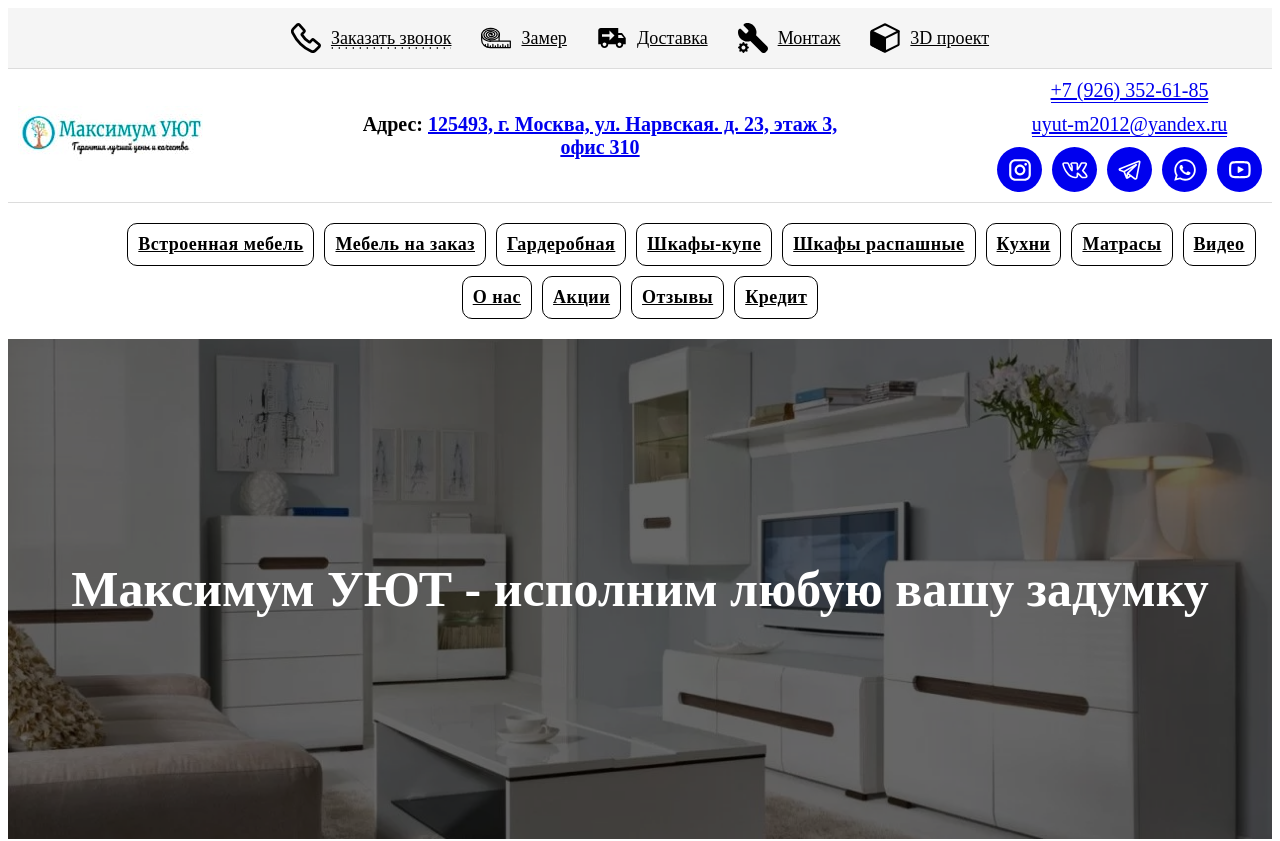
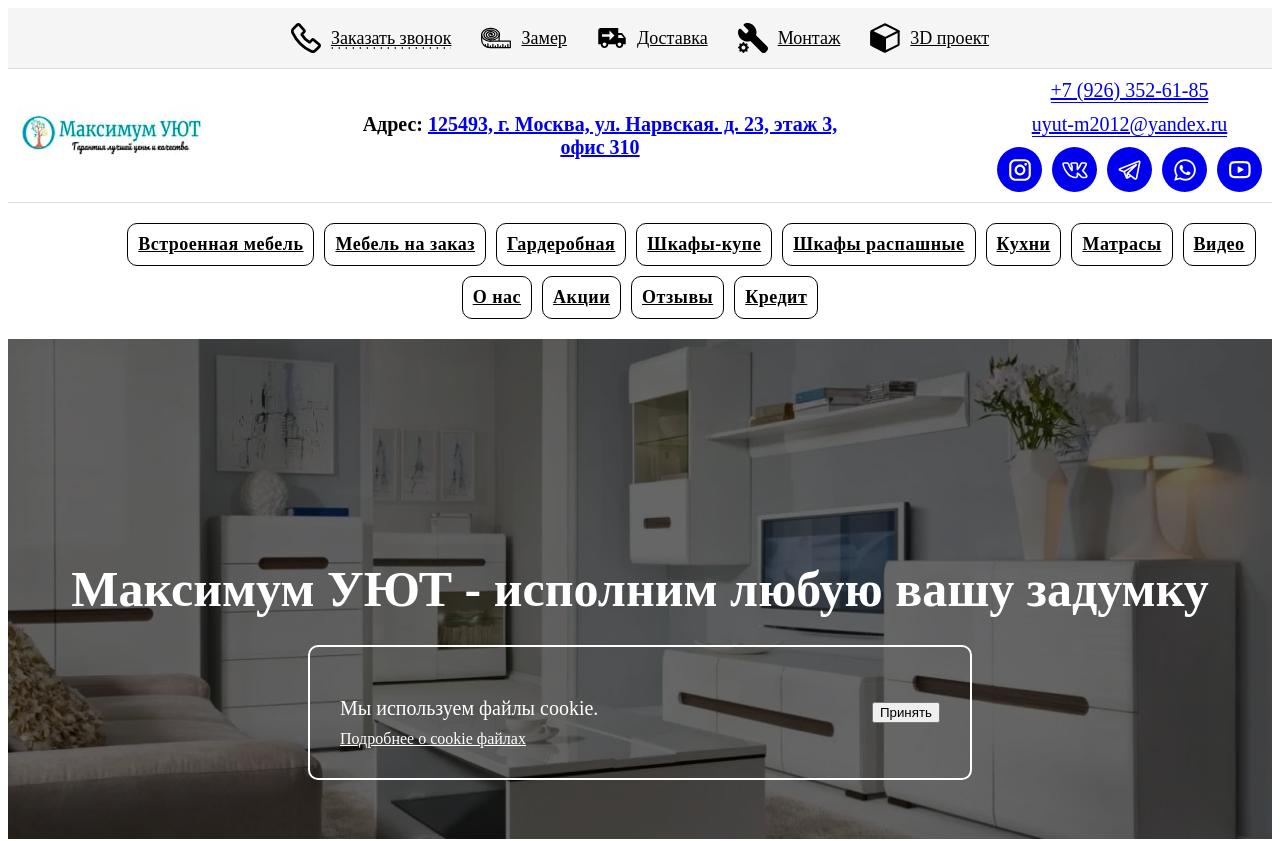
Before and after one commit to Arsipa/max_yut_vue, a Vue app: page / in a window 1280 px wide. Shown: the top 841 px of the page. Built offline with nearby package versions, Linux system fonts and the light colour scheme.

Commit message:
add cookie

```diff
--- a/src/App.vue
+++ b/src/App.vue
@@ -10,6 +10,7 @@
         </main>
         <Footer></Footer>
         <ToTopButton />
+        <Cookie />
     </div>
 </template>
 
@@ -17,6 +18,7 @@
 import Header from "@/components/Header.vue";
 import Footer from "@/components/Footer.vue";
 import ToTopButton from '@/components/ToTopButton.vue'
+import Cookie from '@/components/Cookie.vue'
 
 export default {
     name: "App",
@@ -24,6 +26,7 @@ export default {
         Header,
         Footer,
         ToTopButton,
+        Cookie,
     },
 };
 </script>
--- /dev/null
+++ b/src/components/Cookie.vue
@@ -0,0 +1,78 @@
+<template>
+    <div>
+        <div class="bg" v-if="show">
+            <div>
+                <p>Мы используем файлы cookie.</p>
+                <a href="https://ru.wikipedia.org/wiki/Cookie"
+                    >Подробнее о cookie файлах</a
+                >
+            </div>
+            <button class="btn btn-invert" @click="hide">Принять</button>
+        </div>
+    </div>
+</template>
+<script>
+export default {
+    name: "Cookie",
+    data() {
+        return {
+            show: true,
+        };
+    },
+    methods: {
+        hide() {
+            this.show = false;
+
+            let addDaysToCurrentDate = (days) => {
+                let date = new Date();
+                date.setDate(date.getDate() + days);
+                return date;
+            };
+            let obj = { value: "false", timestamp: addDaysToCurrentDate(5) };
+
+            localStorage.setItem("showCookie", JSON.stringify(obj));
+        },
+    },
+    created() {
+        let limitDate = new Date(
+            JSON.parse(localStorage.getItem("showCookie"))?.timestamp
+        );
+        let date = new Date();
+        if (date.getTime() < limitDate.getTime()) {
+            this.hide();
+        }
+    },
+};
+</script>
+<style scoped>
+.bg {
+    position: fixed;
+    transform: translateX(-50%);
+    left: 50%;
+    width: 600px;
+    border-radius: 10px;
+    bottom: 20px;
+    padding: 30px;
+    display: flex;
+    align-items: center;
+    justify-content: space-between;
+    gap: 50px;
+    flex-wrap: wrap;
+    background: var(--green);
+    z-index: 50;
+    border: 2px solid white;
+}
+p {
+    font-size: 20px;
+    color: white;
+    margin-bottom: 10px;
+}
+a {
+    text-decoration: underline;
+    color: white;
+    font-size: 16px;
+}
+button {
+    margin-top: 0;
+}
+</style>
```
